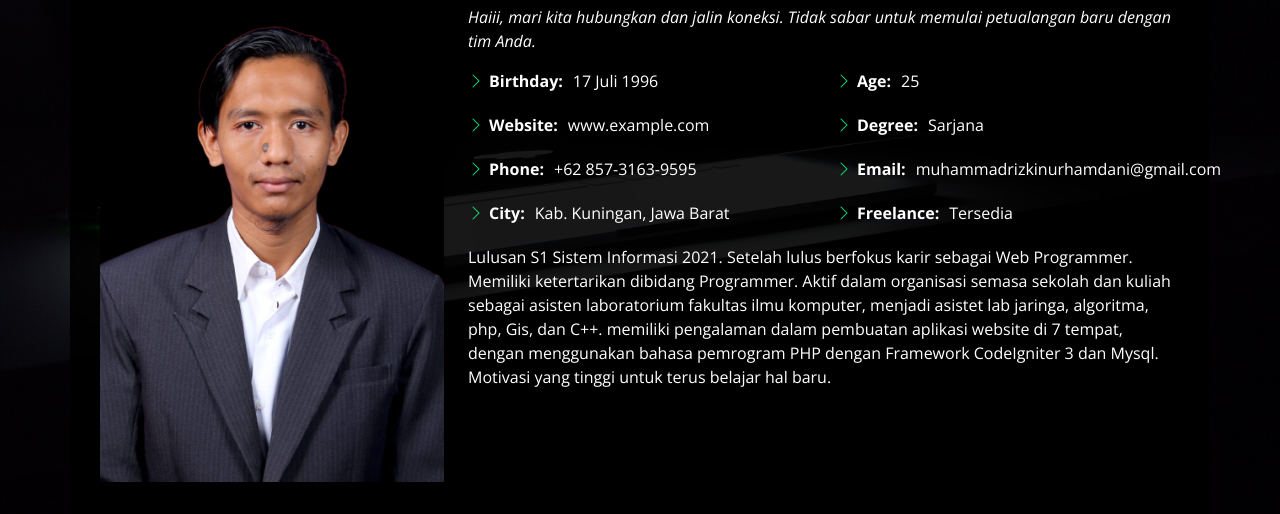
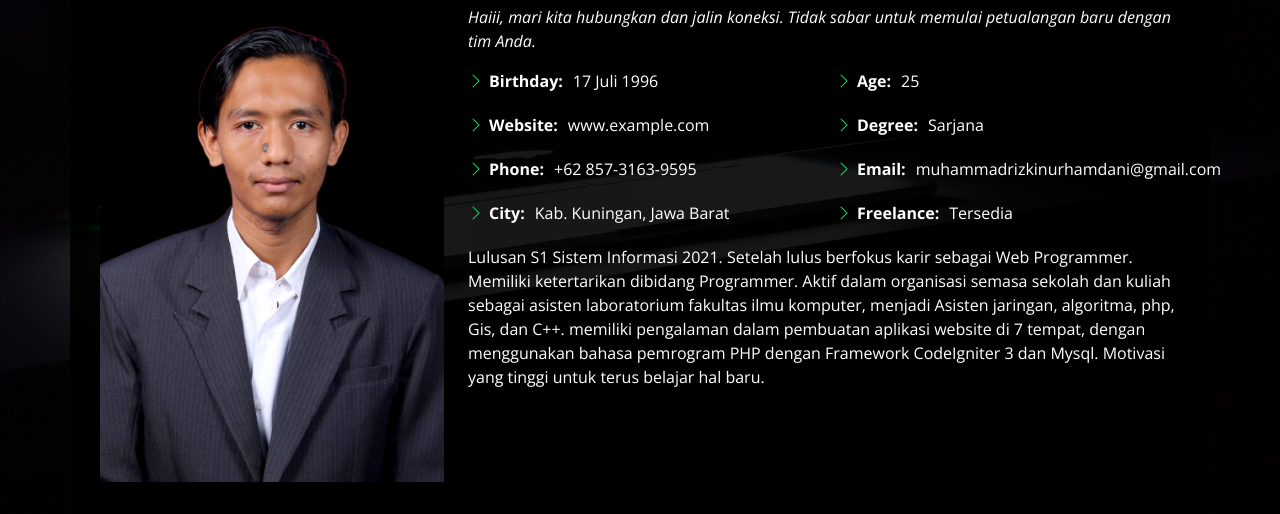
Before and after one commit to Rizki008/Rizki008.github.io, a plain HTML site: page index.html in a window 1280 px wide. Both pictures are taken after a click on the link "About". Shown: the part 247-761 px from the top of the page. Drawn offline with nearby package versions, Linux system fonts and the light colour scheme.

Commit message:
mengubah deskripsi

```diff
--- a/index.html
+++ b/index.html
@@ -107,7 +107,7 @@
           </div>
           <p>
             Lulusan S1 Sistem Informasi 2021. Setelah lulus berfokus karir sebagai Web Programmer. Memiliki ketertarikan dibidang Programmer.
-            Aktif dalam organisasi semasa sekolah dan kuliah sebagai asisten laboratorium fakultas ilmu komputer, menjadi asistet lab jaringa, algoritma, php, Gis, dan C++.
+            Aktif dalam organisasi semasa sekolah dan kuliah sebagai asisten laboratorium fakultas ilmu komputer, menjadi Asisten jaringan, algoritma, php, Gis, dan C++.
             memiliki pengalaman dalam pembuatan aplikasi website di 7 tempat, dengan menggunakan bahasa pemrogram PHP dengan Framework CodeIgniter 3 dan Mysql. Motivasi yang tinggi untuk terus belajar hal baru.
           </p>
         </div>
```
